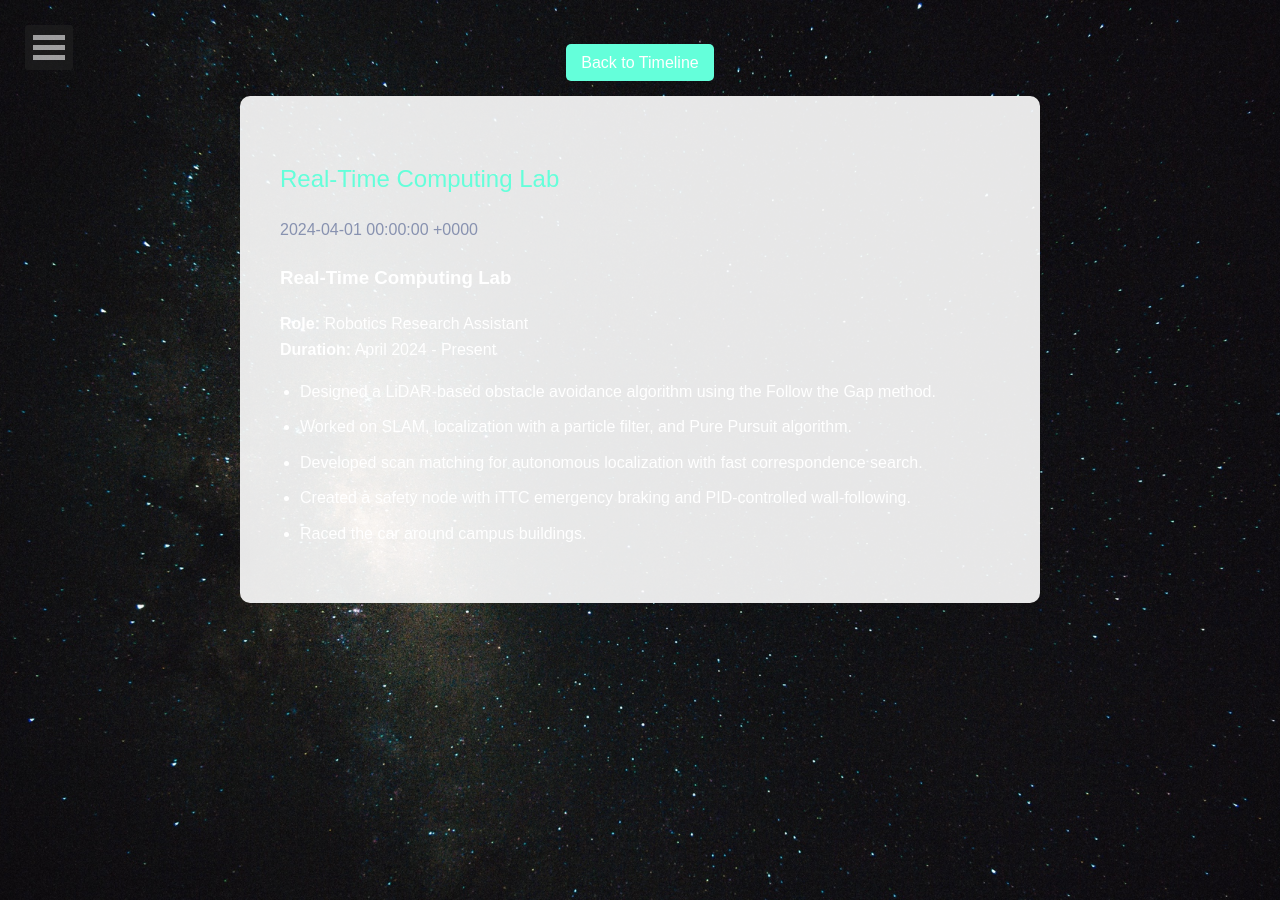
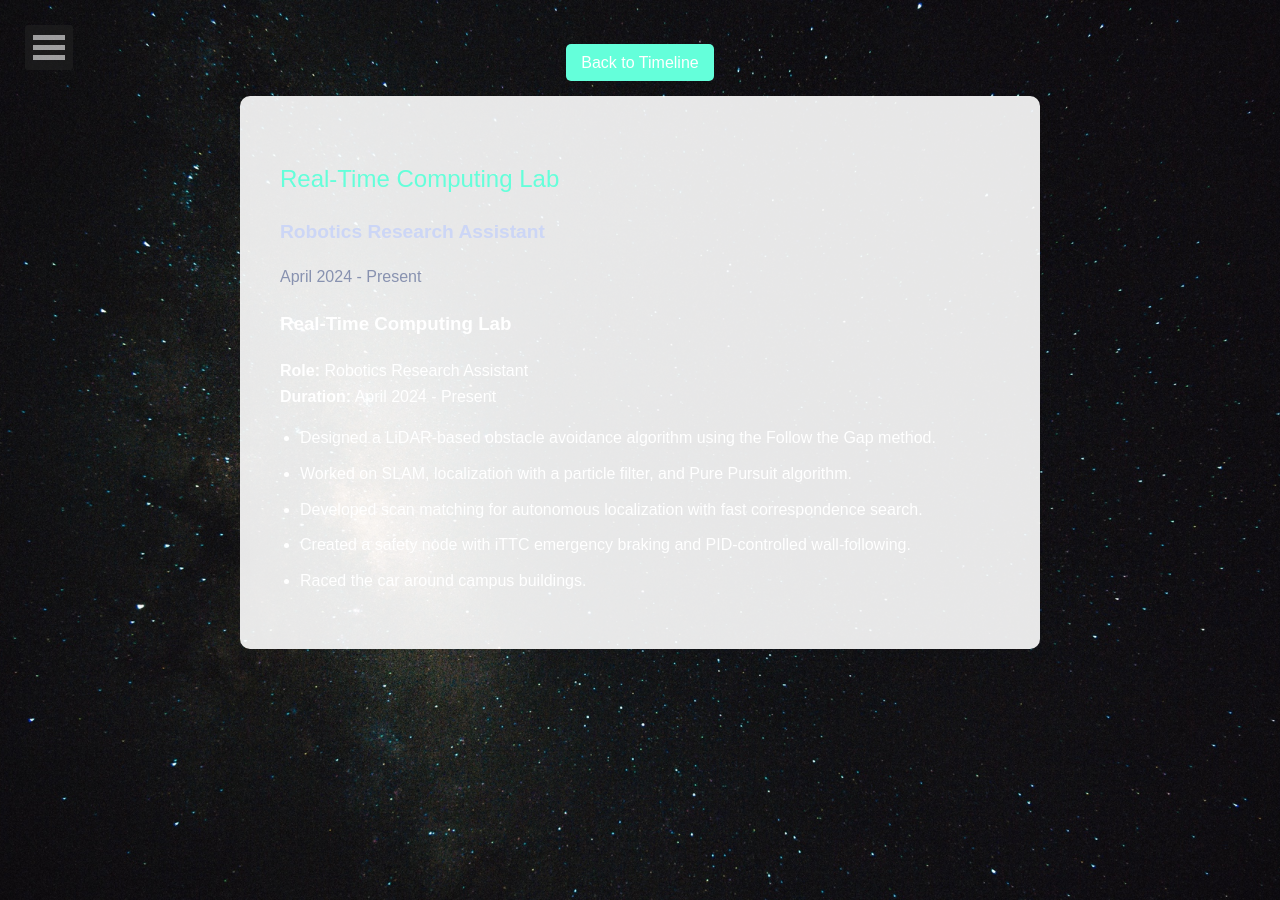
Before and after one commit to Porvesh/Porvesh.github.io, a Jekyll site: the page built from _posts/2024-04-01-real-time-computing-lab.md, in a window 1280 px wide. Built offline with Jekyll 4.4.1, drawn with Linux system fonts in a browser that asks for light colours; comment, search, counter and statistics services are not loaded.

Commit message:
added all projects

```diff
--- a/_layouts/experience.html
+++ b/_layouts/experience.html
@@ -71,7 +71,7 @@
                 <div class="details">
                     <p class="company-title">{{ page.title }}</p>
                     <p class="role-title">{{ page.role }}</p>
-                    <p class="time-period">{{ page.date }}</p>
+                    <p class="time-period">{{ page.time_period }}</p>
                     {{ content }}
                 </div>
             </div>
--- a/_posts/2024-04-01-real-time-computing-lab.md
+++ b/_posts/2024-04-01-real-time-computing-lab.md
@@ -1,6 +1,9 @@
 ---
 layout: experience
 title: "Real-Time Computing Lab"
+id: "rtcl"
+role: "Robotics Research Assistant"
+time_period: "April 2024 - Present"
 date: 2024-04-01
 ---
 
```
